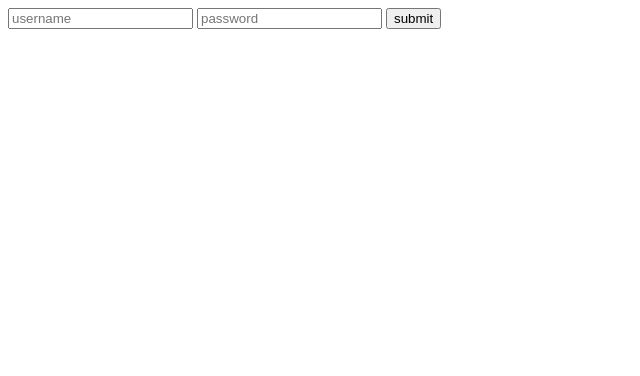
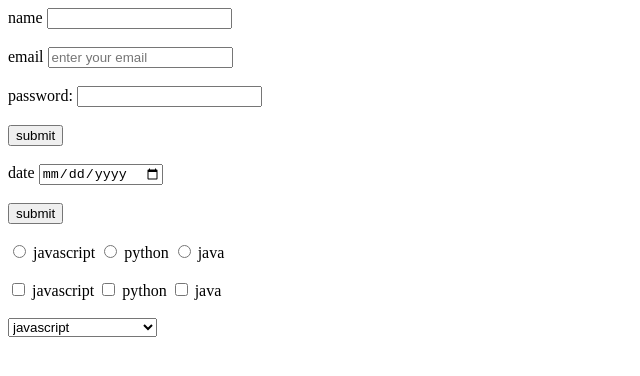
Before and after one commit to MH3N/tutorial-html-css, a plain HTML site: page 17- form(1)/index.html in a window 1280 px wide. Shown: the whole page, without its empty margins (0-640 px from the left). Drawn offline with Linux system fonts and the light colour scheme.

Commit message:
#Update: form ta jalase akhar

```diff
--- a/17- form(1)/index.html
+++ b/17- form(1)/index.html
@@ -6,10 +6,48 @@
     <title>Document</title>
 </head>
 <body>
-    <form bindsubmit="submit">
-        <input type="text" name="username" placeholder="username">
-        <input type="password" name="password" placeholder="password">
-        <button type="submit">submit</button>
-    </form>
+<form action="#" method="get">
+    <label for="name">name</label>
+    <input type="text" name="name" id="name">
+    <br>
+    <br>
+    <label for="email">email</label>
+    <input type="email" name="email" id="email" placeholder="enter your email">
+    <br>
+    <br>
+    <label for="password">password:</label>
+    <input type="password" name="password" id="password">
+    <br>
+    <br>
+    <button type="submit">submit</button>
+    <br>
+    <br>
+    <label for="date">date</label>
+    <input type="date" name="date" id="date">
+    <!-- <br>
+    <br>
+    <textarea name="textarea" id="textarea" cols="30" rows="10"></textarea> -->
+    <br>
+    <br>
+    <button type="submit">submit</button>
+    <br>
+    <br>
+    <input type="radio" name="language" id="" value="javascript"> javascript
+    <input type="radio" name="language" id="" value="python"> python
+    <input type="radio" name="language" id="" value="java"> java
+    <br>
+    <br>
+    <input type="checkbox" name="language" id="" value="javascript"> javascript
+    <input type="checkbox" name="language" id="" value="python"> python
+    <input type="checkbox" name="language" id="" value="java"> java
+    <br>
+    <br>
+    <select name="" id="">
+    <option value="" disabled>select your language:</option>
+    <option value="javascript">javascript</option>
+    <option value="python">python</option>
+    <option value="java">java</option>
+    </select>
+</form>
 </body>
 </html>
```
